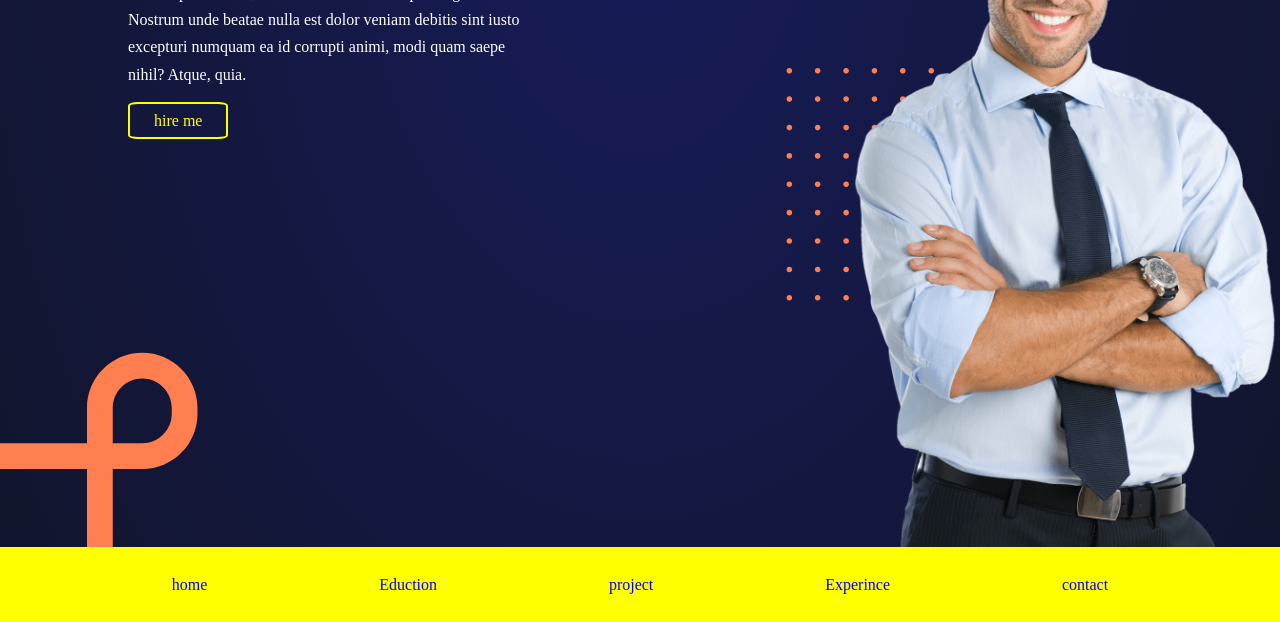
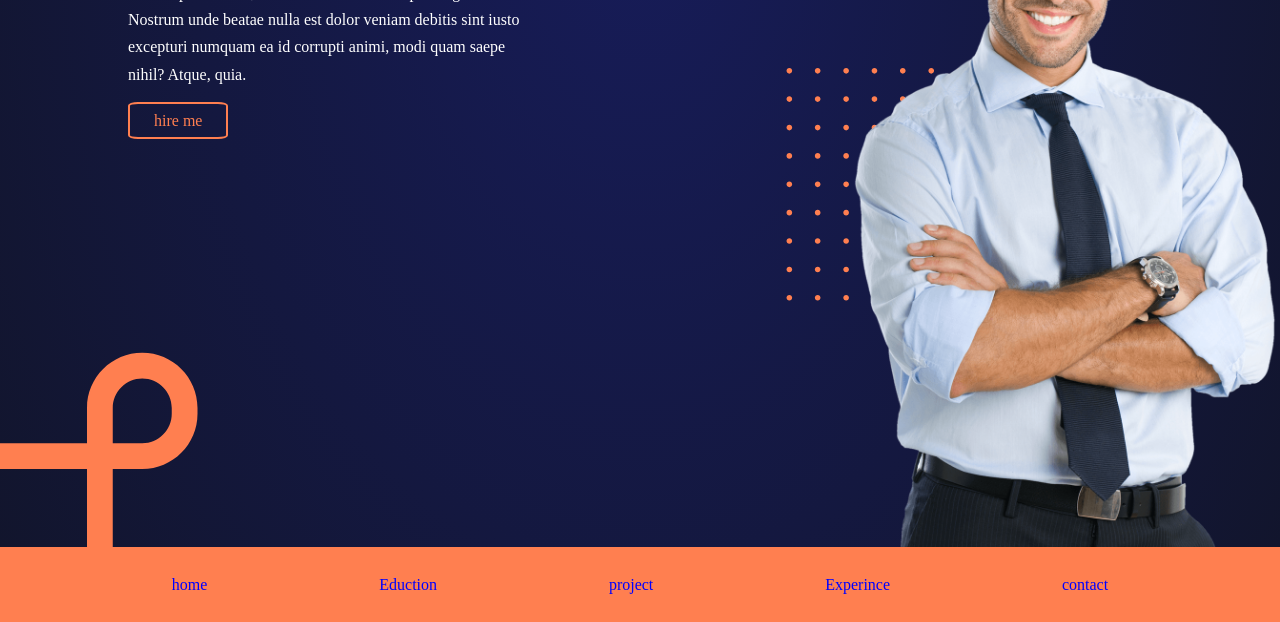
Before and after one commit to chavandurgesh/portfolio, a plain HTML site: page index.html in a window 1280 px wide. Shown: the part 178-800 px from the top of the page. Drawn offline with Linux system fonts and the light colour scheme.

Commit message:
theme changed

```diff
--- a/index.html
+++ b/index.html
@@ -13,7 +13,7 @@
         }
 
         :root {
-            --theme: yellow
+            --theme: coral
         }
 
         .hero {
```
